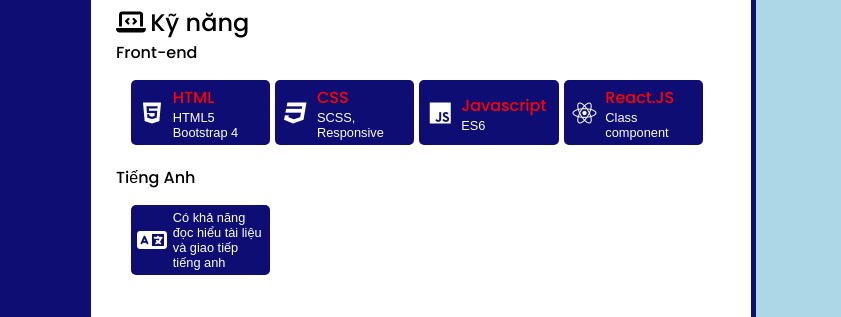
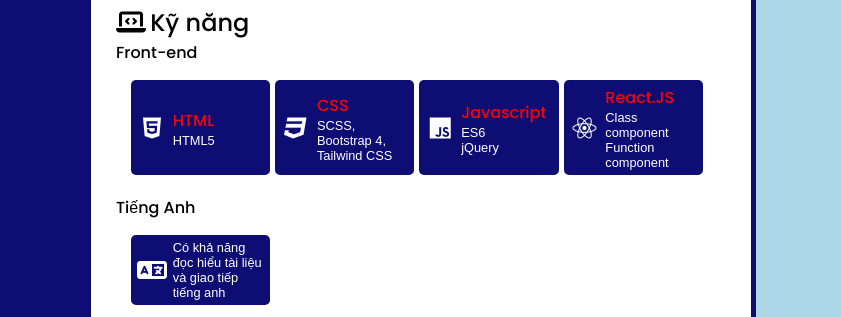
Before and after one commit to ngotruonganhhhhh/CV, a plain HTML site: page index.html in a window 1280 px wide. Shown: the part 260-577 px from the top of the page, 439-1280 px from the left. Drawn offline with Linux system fonts and the light colour scheme; a script that the page names is missing.

Commit message:
Update skills

```diff
--- a/index.html
+++ b/index.html
@@ -94,14 +94,13 @@
               <div>
                 <p class="name">HTML</p>
                 <p class="more">HTML5</p>
-                <p class="more">Bootstrap 4</p>
               </div>
             </div>
             <div class="skill-content-info">
               <span class="info-icon"><i class="fa-brands fa-css3"></i></span>
               <div>
                 <p class="name">CSS</p>
-                <p class="more">SCSS, Responsive</p>
+                <p class="more">SCSS, Bootstrap 4, Tailwind CSS</p>
               </div>
             </div>
             <div class="skill-content-info">
@@ -109,6 +108,7 @@
               <div>
                 <p class="name">Javascript</p>
                 <p class="more">ES6</p>
+                <p class="more">jQuery</p>
               </div>
             </div>
             <div class="skill-content-info">
@@ -118,6 +118,7 @@
               <div>
                 <p class="name">React.JS</p>
                 <p class="more">Class component</p>
+                <p class="more">Function component</p>
               </div>
             </div>
           </div>
```
